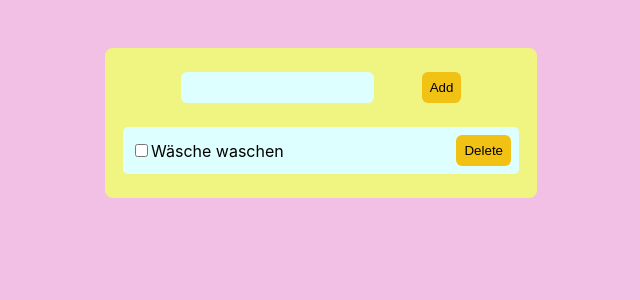
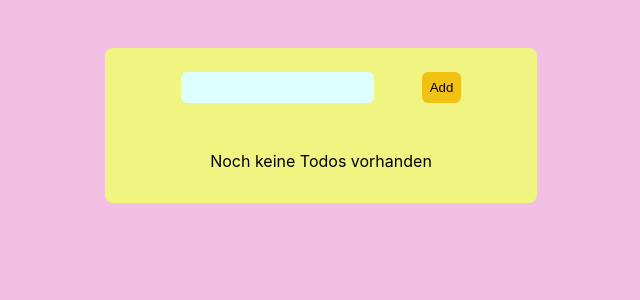
Before and after one commit to leavethetrain/TodoApp, a React (Create React App) app: page / in a window 1280 px wide. Shown: the top 300 px of the page, without its empty margins (319-959 px from the left). Built offline with nearby package versions, Linux system fonts and the light colour scheme.

Commit message:
empty array

```diff
--- a/src/views/todo/components/todolist/TodoList.jsx
+++ b/src/views/todo/components/todolist/TodoList.jsx
@@ -4,9 +4,7 @@ import { useState } from "react";
 import "./TodoList.css";
 
 function TodoList({}) {
-  const [todos, setTodos] = useState([
-    { id: Math.random(), content: "Wäsche waschen", done: false },
-  ]);
+  const [todos, setTodos] = useState([]);
 
   function handleCheckbox(todoItem) {
     const todoItemIndex = todos.findIndex((todo) => todo.id === todoItem.id);
```
